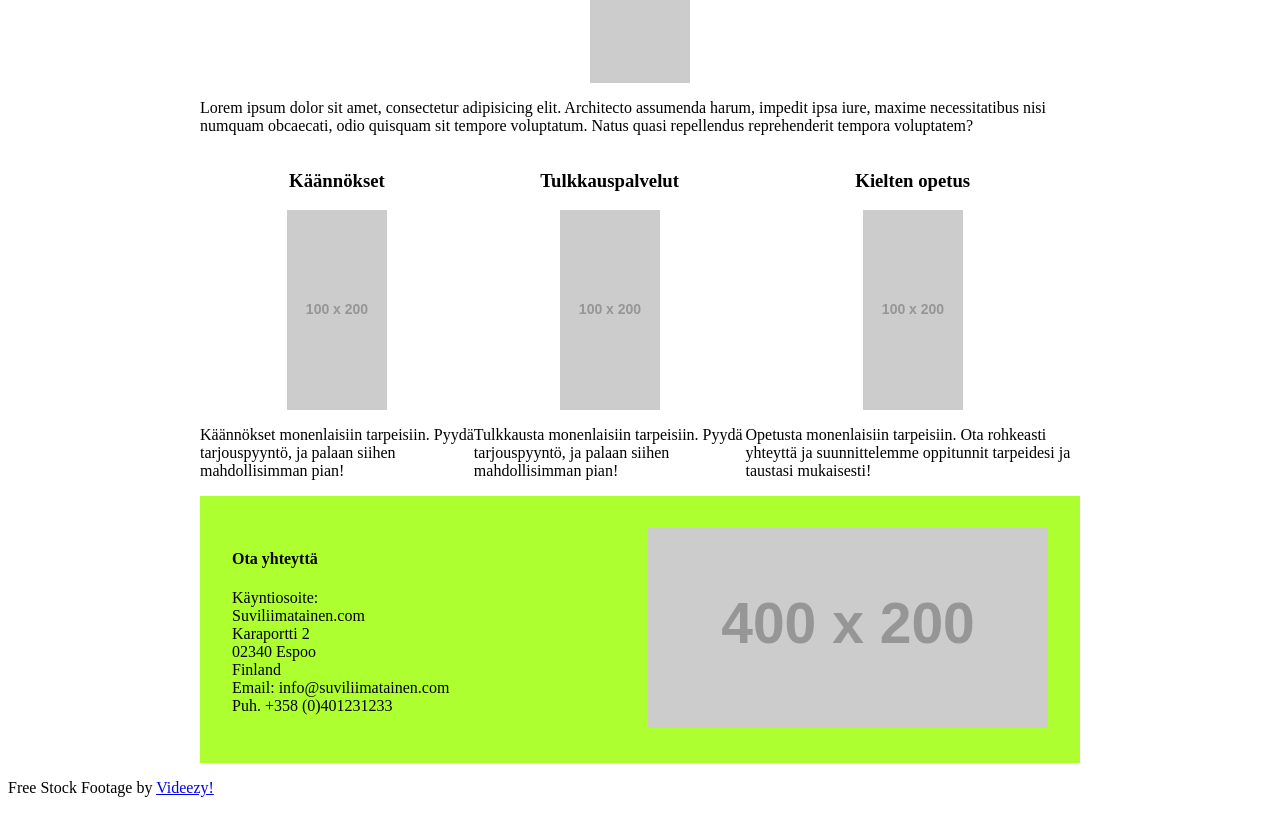
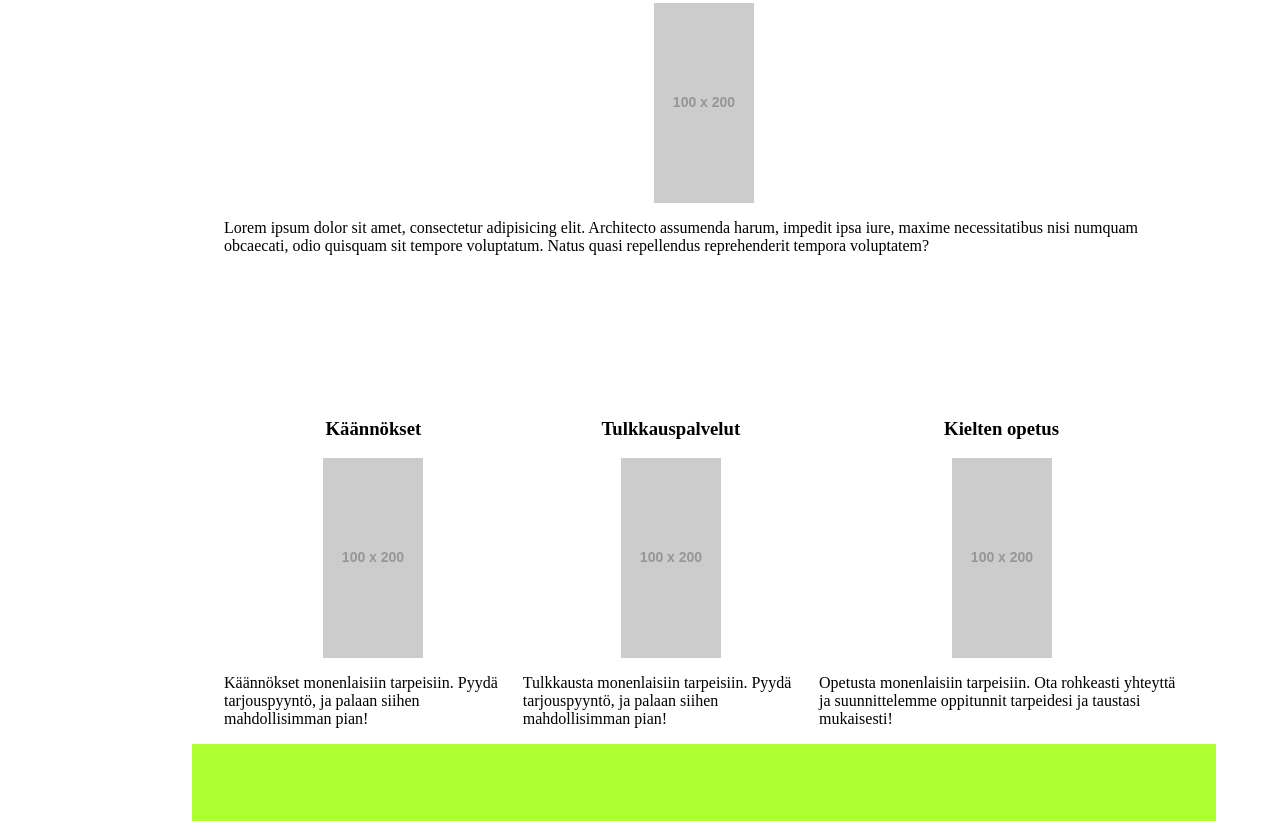
Before and after one commit to susulmtnn/Ohjelmisto2, a plain HTML site: page HTML&CSS/homepage/home.html in a window 1280 px wide. Shown: the part 393-1214 px from the top of the page. Drawn offline with Linux system fonts and the light colour scheme; placeholder pictures from the web are drawn by us.

Commit message:
now responsiveness works without media query

```diff
--- a/HTML&CSS/homepage/home.html
+++ b/HTML&CSS/homepage/home.html
@@ -28,7 +28,7 @@
                 <p id="opening">Lorem ipsum dolor sit amet, consectetur adipisicing elit. Architecto assumenda harum, impedit ipsa iure, maxime necessitatibus nisi numquam obcaecati, odio quisquam sit tempore voluptatum. Natus quasi repellendus reprehenderit tempora voluptatem?
                 </p>
         </section>
-        <section id="product-section">
+        <article id="product-section">
             <div class="product1">
                 <h3>Käännökset</h3>
                 <img src="https://via.placeholder.com/100x200" alt="product1 image">
@@ -45,7 +45,7 @@
                 <p>Opetusta monenlaisiin tarpeisiin. Ota rohkeasti yhteyttä ja suunnittelemme oppitunnit tarpeidesi ja taustasi mukaisesti!</p>
             </div>
 
-        </section>
+        </article>
         <footer>
        <section id="contact">
            <div class="left-contact">
@@ -60,7 +60,7 @@
                Puh. +358 (0)401231233<br>
            </p>
            </div>
-           <img src="https://via.placeholder.com/400x200" alt="product1 image">
+           <img id="last-image" src="https://via.placeholder.com/400x200" alt="product1 image">
 
        </section>
 
--- a/HTML&CSS/homepage/styles.css
+++ b/HTML&CSS/homepage/styles.css
@@ -4,11 +4,18 @@ header {
 
 }
 
+body {
+margin: 0;
+    width: 100%;
+}
+
 .container{
     border: 10rem;
     margin: 0 12rem;
+    width: 80%;
+    display: flex;
+    flex-direction: column;
 }
-
 
 nav {
     display: flex;
@@ -17,12 +24,13 @@ nav {
     background-color: purple;
     width: 80%;
     align-items: center;
-
+    box-sizing: border-box;
 }
 
 h1 {
     flex-grow: 6;
     padding-left: 1rem;
+    margin: 0;
 }
 
 ul {
@@ -30,19 +38,36 @@ ul {
     list-style: none;
     align-content: center;
     text-align: center;
+    margin: 0;
 }
 
 li a {
     display: block;
-    margin: auto;
+    margin: 0;
     padding: 1rem 2rem;
     text-decoration: none;
+    transition: 0.5s;
 }
+
+a:hover {
+    background-color: gold;
+}
+
 
 section{
     display: flex;
     align-items: center;
     flex-direction: column;
+    padding: 8rem 2rem;
+    border: 1rem;
+}
+
+article{
+    display: flex;
+    align-items: center;
+    flex-direction: column;
+    padding: 0rem 2rem;
+    border: 1rem;
 }
 
 
@@ -66,6 +91,7 @@ section{
 h4 {
     display: flex;
     align-self: flex-start;
+    margin:0;
 }
 
 #contact {
@@ -74,5 +100,9 @@ h4 {
     background: greenyellow;
     justify-content: space-between;
     align-items: flex-start;
-    padding: 2rem;
+    padding: 5rem;
 }
+
+#last-image {
+    padding: 1rem;
+}
```
